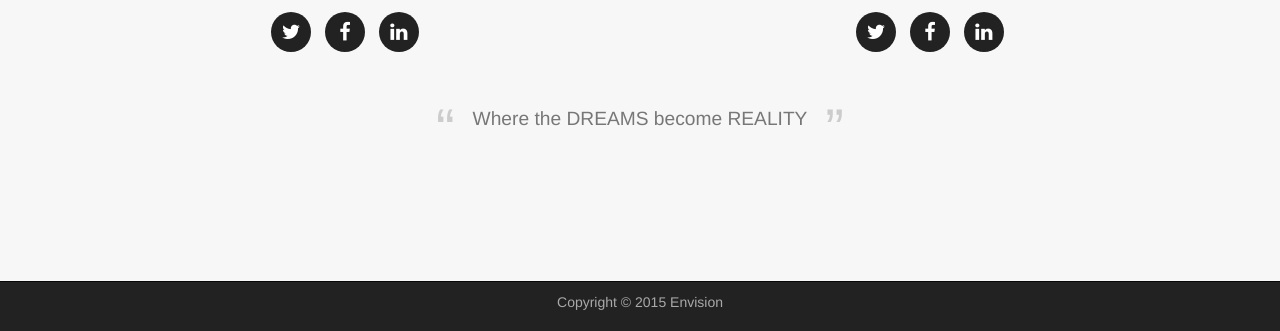
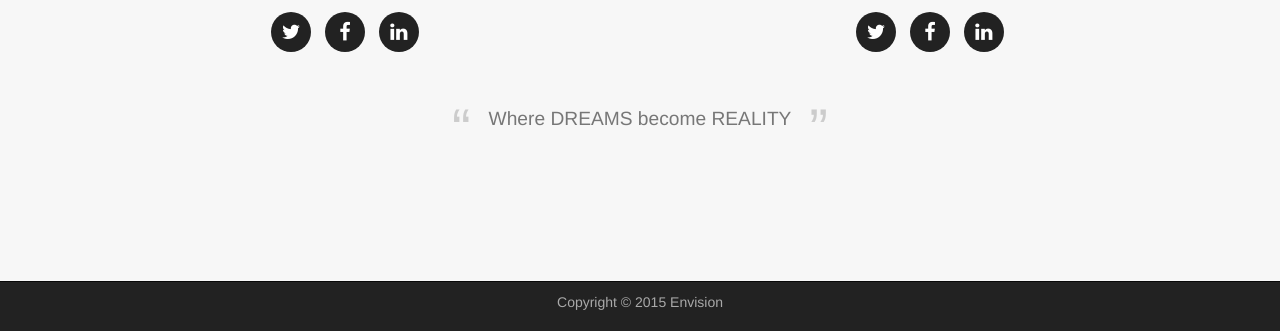
Before and after one commit to dulajra/TankWarsWeb, a PHP site: page /aboutus.php in a window 1280 px wide. Shown: the part 469-800 px from the top of the page. Run offline with PHP 8.4, Linux system fonts and the light colour scheme; some libraries are stand-ins or nearby versions; some web fonts are replaced.

```diff
--- a/aboutus.php
+++ b/aboutus.php
@@ -95,7 +95,7 @@
                 <div class="row">
                     <div class="col-lg-8 col-lg-offset-2 text-center">
                         <quote>
-                            <p class="large text-muted"><big>Where the DREAMS become REALITY</big></p>
+                            <p class="large text-muted"><big>Where DREAMS become REALITY</big></p>
                         </quote>
 
                     </div>
```
Also changed, not shown: img/home_carousel/img1.jpg, img/home_carousel/img2.jpg, img/home_carousel/img3.jpg, img/home_carousel/img4.jpg.
